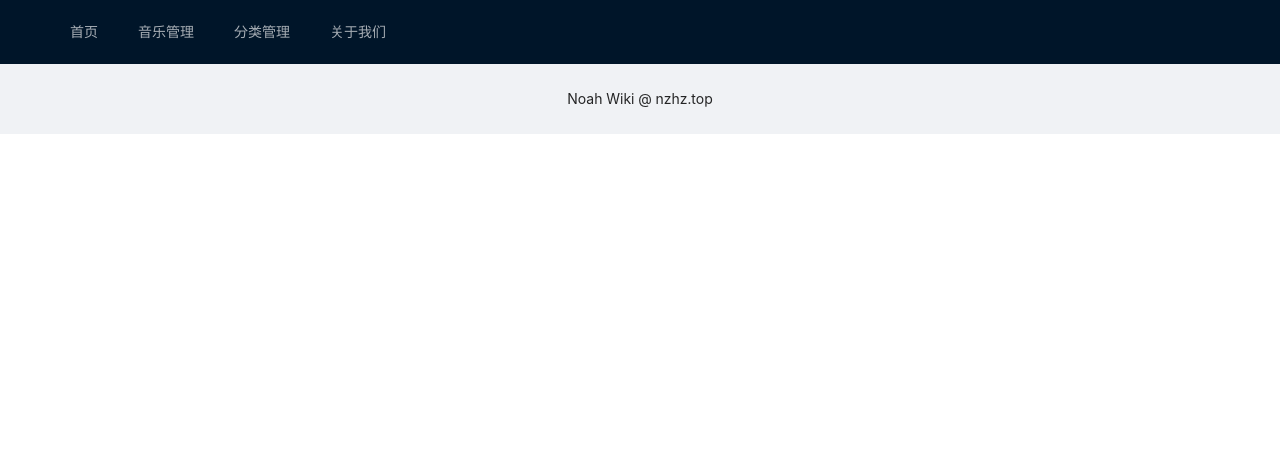
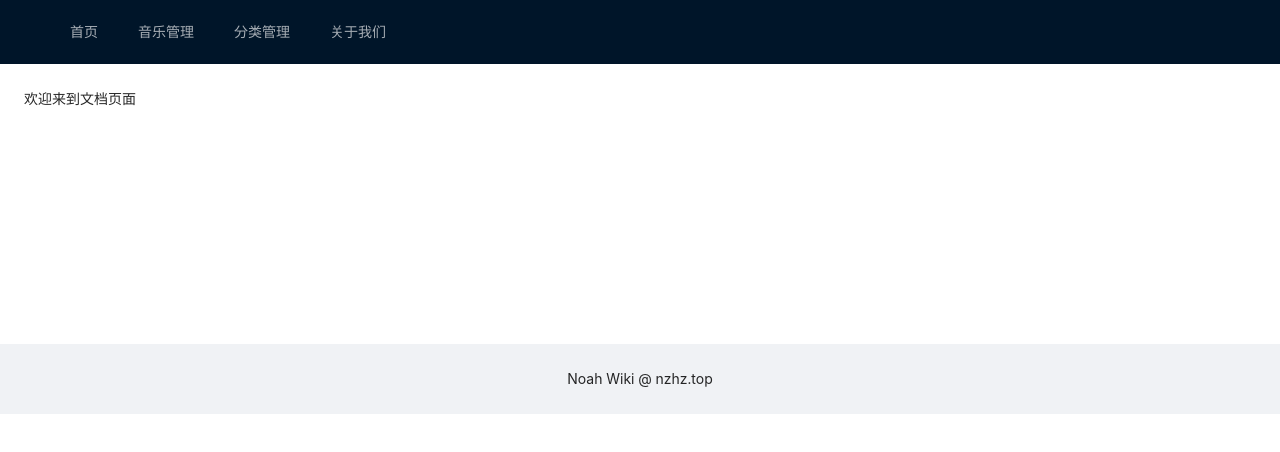
Before and after one commit to Xisha2100/NoahWIKI, a Vue app in the folder web/: page /doc in a window 1280 px wide. Shown: the top 452 px of the page. Built offline with nearby package versions, Linux system fonts and the light colour scheme; no server answers.

Commit message:
88-前端 增加首页跳转至文档的路由及Doc页面

```diff
--- a/web/src/router/index.ts
+++ b/web/src/router/index.ts
@@ -6,6 +6,11 @@ const routes: Array<RouteRecordRaw> = [
     path: '/',
     name: 'Home',
     component: Home
+  },
+  {
+    path: '/doc',
+    name: 'Doc',
+    component: () => import(/* webpackChunkName: "about" */ '../views/Doc.vue')
   },
   {
     path: '/about',
--- /dev/null
+++ b/web/src/views/Doc.vue
@@ -0,0 +1,9 @@
+<template>
+  <a-layout>
+    <a-layout-content :style="{ background: '#fff', padding: '24px', margin: 0, minHeight: '280px' }">
+      <div class="doc">
+        <h1>欢迎来到文档页面</h1>
+      </div>
+    </a-layout-content>
+  </a-layout>
+</template>
--- a/web/src/views/Home.vue
+++ b/web/src/views/Home.vue
@@ -43,7 +43,9 @@
 
               <a-list-item-meta :description="item.description">
                 <template #title>
-                  <a :href="item.href">{{ item.name }}</a>
+                  <router-link to="'/doc?musicId='+item.id">
+                    {{ item.name }}
+                  </router-link>
                 </template>
                 <template #avatar>
                   <a-avatar shape="square" size="large">
```
